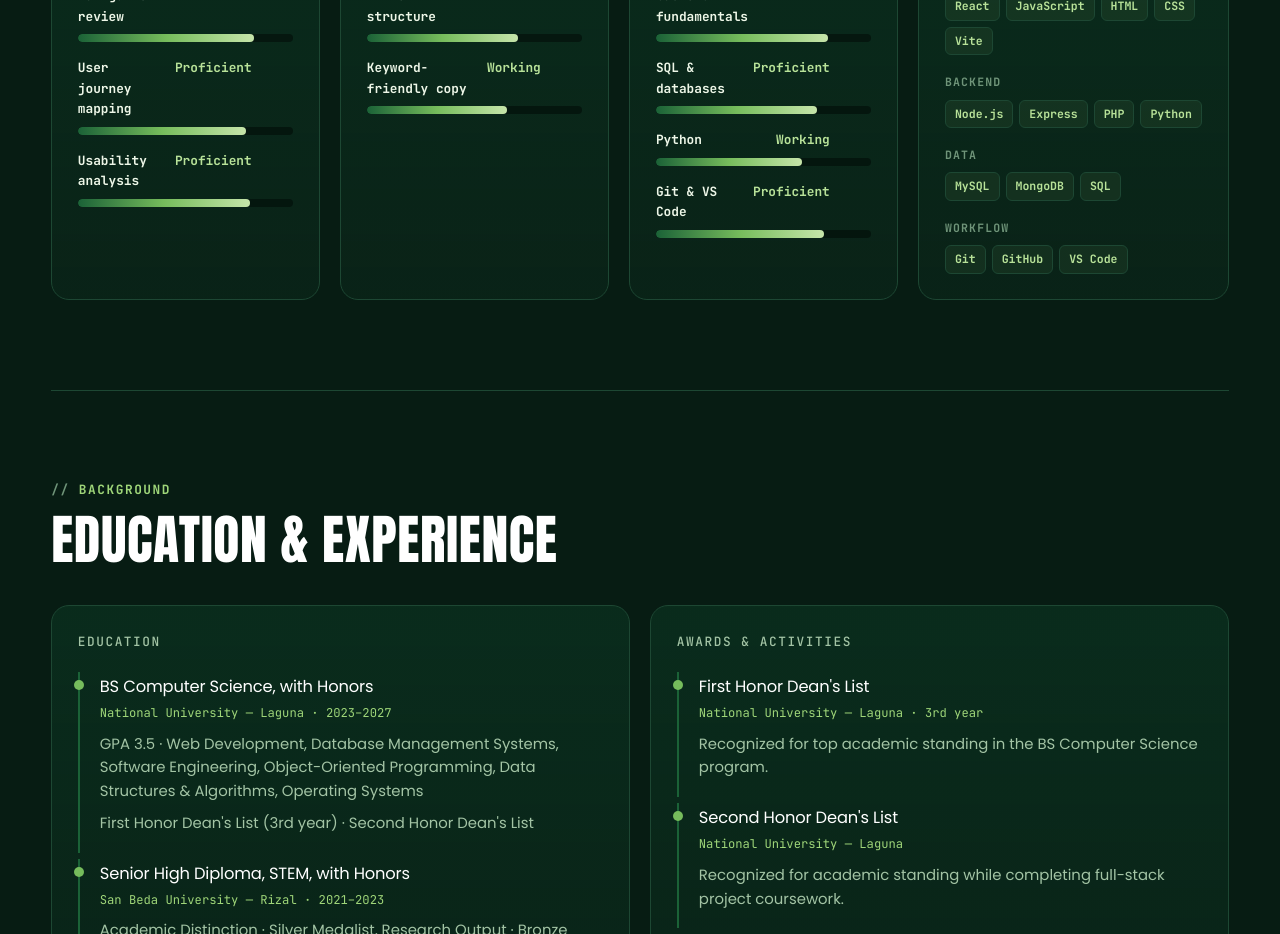
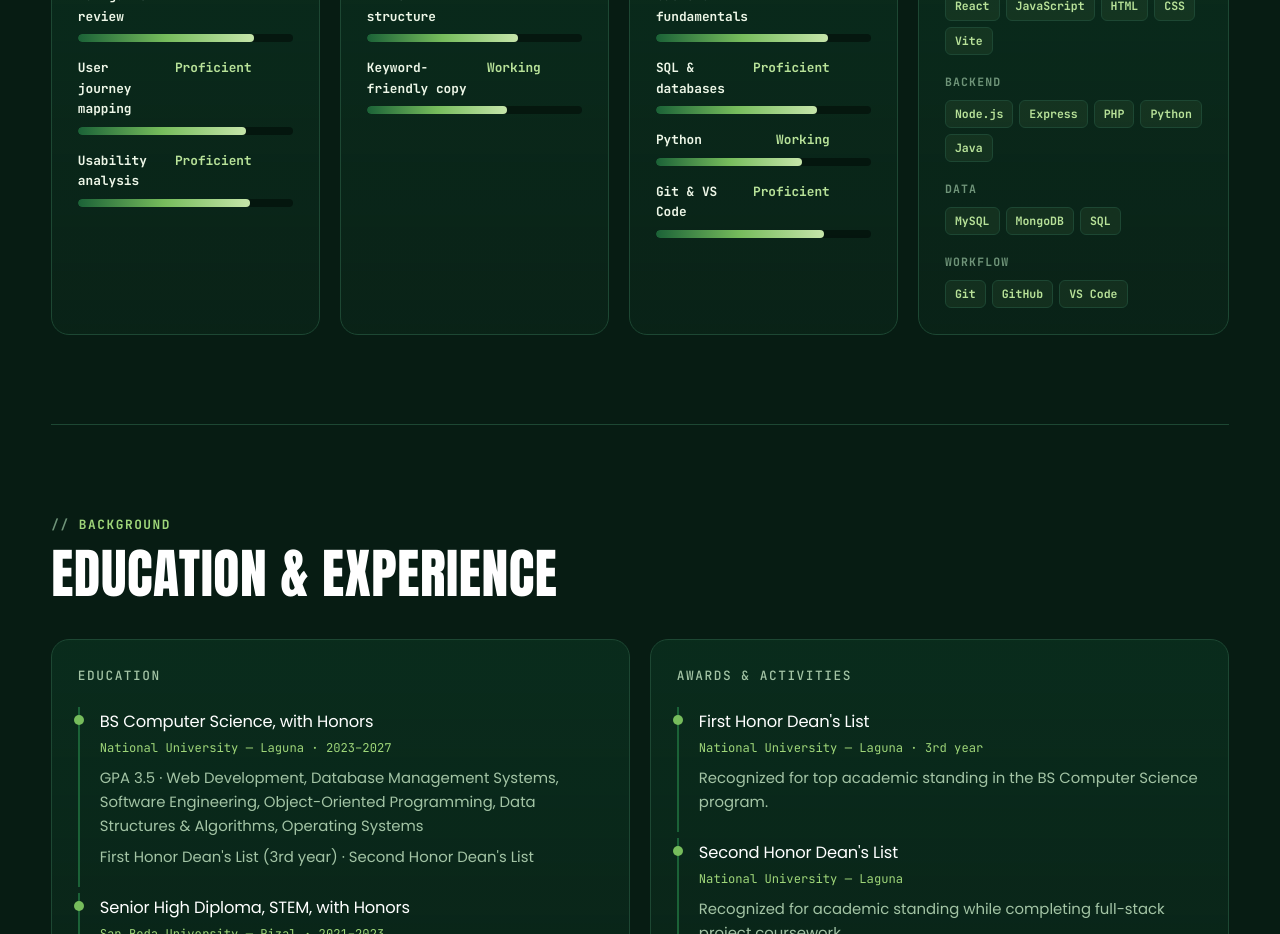
Before and after one commit to kyleparas47-beep/kyle-paras-portfolio, a React (Vite) app: page / in a window 1280 px wide. Shown: the part 4580-5514 px from the top of the page. Built offline with nearby package versions, Linux system fonts and the light colour scheme; no server answers.

Commit message:
Add Java to backend tools

```diff
--- a/src/data/site.js
+++ b/src/data/site.js
@@ -38,7 +38,7 @@ export const highlights = [
 // "Tools & technologies" panel; group names are shown as small headings.
 export const tools = [
   { group: "Frontend", items: ["React", "JavaScript", "HTML", "CSS", "Vite"] },
-  { group: "Backend", items: ["Node.js", "Express", "PHP", "Python"] },
+  { group: "Backend", items: ["Node.js", "Express", "PHP", "Python", "Java"] },
   { group: "Data", items: ["MySQL", "MongoDB", "SQL"] },
   { group: "Workflow", items: ["Git", "GitHub", "VS Code"] },
 ];
```
